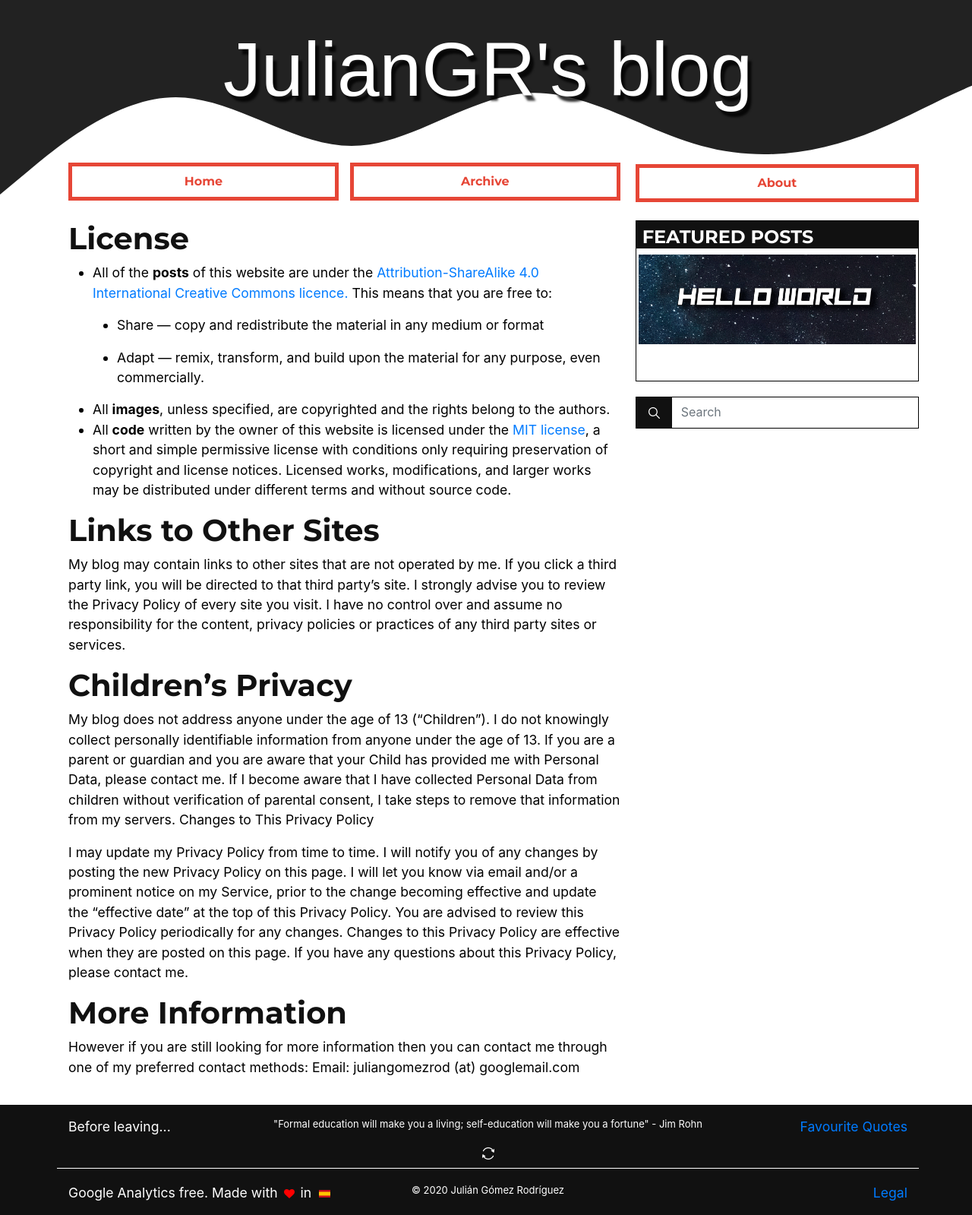
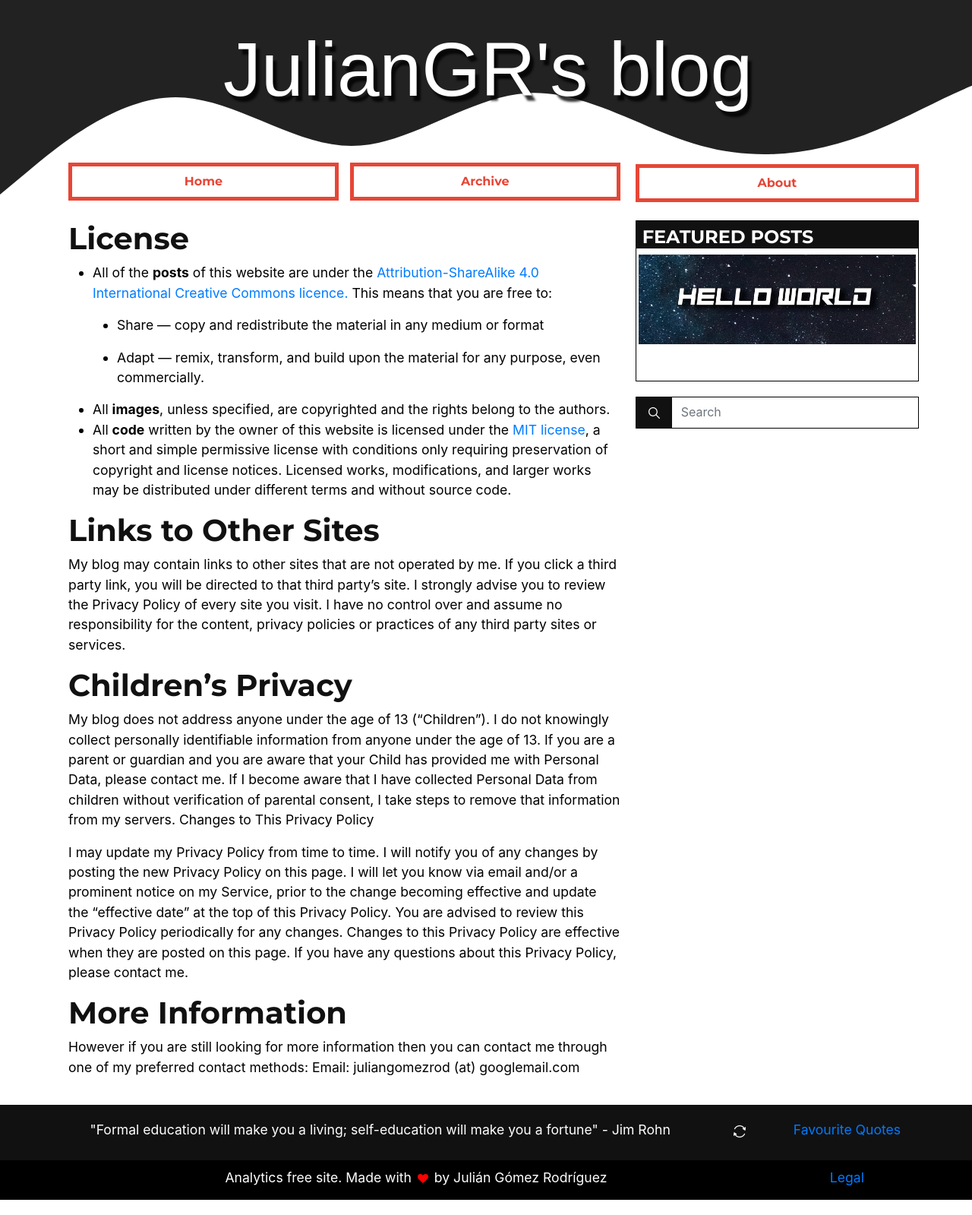
Before and after one commit to JulianGR/JulianGR.github.io, a Jekyll site: the page built from legal.html, in a window 1280 px wide. Shown: the whole page at 76% size. Built offline with Jekyll 4.4.1, drawn with Linux system fonts in a browser that asks for light colours.

Commit message:
final css touch

```diff
--- a/_includes/footer.html
+++ b/_includes/footer.html
@@ -1,57 +1,43 @@
-<footer class="footer">
+<footer id="footer">
+  <div class="footer-top">
     <div class="container">
-
-    <!-- Quotes section -->
-    <div class="row footerRow upperRow">
-      <div class="col-md footer-left">
-        <p>Before leaving...</p>
+      <div class="row">
+        <div class="col-md-9 paddingFooter">
+          <p id="showQuote"></p>
         </div>
-      <div class="col-md-8 footerMiddle">
-          <p id="showQuote"></p>
+        <div class="col-md-1 paddingFooter">
           <button class="refreshQuote" onclick="getQuote();"><img class="imgRefreshQuote" alt="Refresh Quote icon" src="{{ site.baseurl }}/assets/img/refresh.png"></button>
         </div>
-      <div class="col-md footerRight">
+        <div class="col-md-2 paddingFooter">
           <a href="{{ site.baseurl }}/quotes">
             <p>Favourite Quotes</p>
           </a>
         </div>
-
+      </div>
+    </div>
   </div>
 
-
-    <div class="row footerRow lowerRow">
-      <div class="col-md footerLeft" id="madeWith">
-
-        <span>
-          <p>Google Analytics free. Made with</p>
-        </span>
-        <span>
-
-          <i class="heart_sign"><svg fill="red" height="14" width="14" viewBox="0 0 1792 1792">
+  <div class="container">
+    <div class="row">
+      <div class="col-md-10">
+        <div class="paddingFooter">
+          <p>Analytics free site. Made with
+            <i class="icon"><svg fill="red" height="14" width="14" viewBox="0 0 1792 1792">
                 <path
                   d="M896 1664q-26 0-44-18l-624-602q-10-8-27.5-26t-55.5-65.5-68-97.5-53.5-121-23.5-138q0-220 127-344t351-124q62 0 126.5 21.5t120 58 95.5 68.5 76 68q36-36 76-68t95.5-68.5 120-58 126.5-21.5q224 0 351 124t127 344q0 221-229 450l-623 600q-18 18-44 18z">
                 </path>
               </svg></i>
-          <span>
-            <p>in</p>
-          </span>
-        </span>
-        <span>
-          <img src="{{ site.baseurl }}/assets/img/spanishFlag.svg" alt ='spanish Flag' class="spanishFlag">
-        </span>
-
+            by Julián Gómez Rodríguez
+          </p>
         </div>
-
-      <div class="col-md footerMiddle">
-        <p>&copy; 2020 Julián Gómez Rodríguez</p>
       </div>
-
-      <div class="col-md footerRight">
+      <div class="col-md-2">
+        <div class="paddingFooter">
           <a href="{{ site.baseurl }}/legal">
             <p>Legal</p>
           </a>
         </div>
-
+      </div>
     </div>
   </div>
 </footer>
--- a/_includes/head.html
+++ b/_includes/head.html
@@ -86,5 +86,6 @@
       document.head.appendChild(link);
     }
   </script>
-  <link rel="stylesheet" href="{{ site.baseurl }}/assets/css/style.css" />
+  <link rel="stylesheet" href="{{ site.baseurl }}/assets/css/style.css"/>
+  <link rel="stylesheet" href="{{ site.baseurl }}/assets/css/syntaxHighlight.css"/>
 </head>
--- a/assets/css/style.scss
+++ b/assets/css/style.scss
@@ -30,7 +30,7 @@ body {
   #main:after {
     content: "";
     background: $black;
-    top: -10px;
+    top: 5px;
     position: relative;
     display: block;
     width: 100%;
@@ -38,7 +38,8 @@ body {
   }
 
   #sidebar {
-    margin-left: 15px;
+    margin-top: 15px;
+    margin-left: 10px;
     margin-right: 15px;
   }
 
@@ -342,7 +343,7 @@ form {
 }
 
 .wrapperPhoto {
-  margin: 0 auto!important;
+  margin: 0 auto!important !important;
 
   img {
     position: absolute;
@@ -428,16 +429,9 @@ form {
     margin-left: 0;
   }
 }
-//Header: title and background
-//https://getwaves.io/
-//https://codepen.io/supah/pen/prVVOx
-//https://codepen.io/soju22/pen/xxGqJxj
-//https://codepen.io/dev_loop/pen/QWbMmoy
-//https://html-css-js.com/css/generator/text-shadow/
-//https://codepen.io/GeorgePark/pen/MrjbEr
-//https://codepen.io/Trinca/pen/NAvpWa
-//https://codepen.io/peacepostman/pen/jBavvN
-
+/*--------------------------------------------------------------
+Header
+--------------------------------------------------------------*/
 body {
   background-image: url({{ site.baseurl }}/assets/img/header.svg);
   background-repeat: no-repeat;
@@ -498,13 +492,9 @@ body {
     text-decoration: none;
   }
 }
-//BUTTONS
-//buttons inspiration for future css boredom
-//https://css-tricks.com/direction-aware-hover-effects/
-//https://freefrontend.com/css-button-hover-effects/
-//https://codepen.io/davidicus/pen/emgQKJ
-//https://css-tricks.com/ghost-buttons-with-directional-awareness-in-css/
-
+/*--------------------------------------------------------------
+Buttons
+--------------------------------------------------------------*/
 button {
   border: 5px solid $red;
   background: $white;
@@ -517,12 +507,10 @@ button {
   outline: transparent;
   -webkit-transition: background 0.15s ease, color 0.15s ease, box-shadow 0.05s ease;
   transition: background 0.15s ease, color 0.15s ease, box-shadow 0.15s ease;
-  //box-shadow: 8px 8px 0 #555;
 }
 
 .buttonActive {
   background: $red;
-  //box-shadow: 4px 4px 0 #555;
   text-decoration: none;
   color: $white;
 }
@@ -530,11 +518,6 @@ button {
 button:hover {
   color: currentColor;
   background: $red;
-  //  box-shadow: 4px 4px 0 #555;
-}
-
-button:active {
-  //box-shadow: 0 0 0 #555;
 }
 
 a {
@@ -577,54 +560,17 @@ a {
 .gif {
   margin-top: 20px;
 }
-//FOOTER//
-
-footer {
+/*--------------------------------------------------------------
+Footer
+--------------------------------------------------------------*/
+#footer {
   width: 100%;
   margin: 20px 0 0;
+  background: #000;
   padding: 0;
-  position: absolute;
   color: #fff;
-  background: $darkGray;
   overflow: hidden;
   flex-shrink: 0;
-}
-
-.upperRow:after {
-  background: $white;
-  content: "";
-  position: relative;
-  display: block;
-  width: 100%;
-  height: 1px;
-  top: 7.5px;
-}
-
-.heart_sign {
-  margin-left: 3px;
-  margin-right: 3px;
-}
-
-.spanishFlag {
-  width: 15px;
-  margin-left: 5px;
-}
-
-.footerRow {
-  margin-top: 1rem;
-}
-
-.footerLeft {
-  span {
-    display: inline-block;
-  }
-}
-
-.footerMiddle {
-  font-size: small;
-  text-align: center;
-  overflow: hidden;
-  display: inline-block;
 
   .imgRefreshQuote {
     height: 1rem;
@@ -648,6 +594,7 @@ footer {
   }
 
   button:active,
+  button:focus,
   button:visited:focus-within,
   img:active,
   img:focus,
@@ -657,288 +604,23 @@ footer {
   }
 }
 
-button:focus {
-  box-shadow: none!important;
-  outline: 0!important;
+#footer .footer-top {
+  background: #111;
+  padding: 10px 0;
 }
 
-.footerRight {
-  a {
-    text-align: right;
-    float: right;
-  }
+#footer .paddingFooter {
+  text-align: center;
+  padding-top: 10px;
 }
-
-.upperRow {
-  margin-bottom: 1rem;
-  padding-bottom: 10px;
+/*--------------------------------------------------------------
+Icons
+--------------------------------------------------------------*/
+.icon {
+  margin-left: 3px;
+  margin-right: 3px;
+  display: inline-block;
 }
-@media (max-width:768px) {
-  footer {
-    #madeWith,
-    a {
-      text-align: center!important;
-    }
-
-    a {
-      float: none!important;
-    }
-
-    .upperRow {
-      padding-bottom: 15px;
-    }
-  }
-}
-//SYNTAX highlight
-
-.highlight .hll {
-  background-color: #ffc;
-}
-
-.highlight .c {
-  color: #999;
-}
-/* Comment */
-.highlight .err {
-  color: #a00;
-  background-color: #faa;
-}
-/* Error */
-.highlight .k {
-  color: #069;
-}
-/* Keyword */
-.highlight .o {
-  color: #555;
-}
-/* Operator */
-.highlight .cm {
-  color: #09f;
-  font-style: italic;
-}
-/* Comment.Multiline */
-.highlight .cp {
-  color: #099;
-}
-/* Comment.Preproc */
-.highlight .c1 {
-  color: #999;
-}
-/* Comment.Single */
-.highlight .cs {
-  color: #999;
-}
-/* Comment.Special */
-.highlight .gd {
-  background-color: #fcc;
-  border: 1px solid #c00;
-}
-/* Generic.Deleted */
-.highlight .ge {
-  font-style: italic;
-}
-/* Generic.Emph */
-.highlight .gr {
-  color: #f00;
-}
-/* Generic.Error */
-.highlight .gh {
-  color: #030;
-}
-/* Generic.Heading */
-.highlight .gi {
-  background-color: #cfc;
-  border: 1px solid #0c0;
-}
-/* Generic.Inserted */
-.highlight .go {
-  color: #aaa;
-}
-/* Generic.Output */
-.highlight .gp {
-  color: #009;
-}
-/* Generic.Prompt */
-.highlight .gs {}
-/* Generic.Strong */
-.highlight .gu {
-  color: #030;
-}
-/* Generic.Subheading */
-.highlight .gt {
-  color: #9c6;
-}
-/* Generic.Traceback */
-.highlight .kc {
-  color: #069;
-}
-/* Keyword.Constant */
-.highlight .kd {
-  color: #069;
-}
-/* Keyword.Declaration */
-.highlight .kn {
-  color: #069;
-}
-/* Keyword.Namespace */
-.highlight .kp {
-  color: #069;
-}
-/* Keyword.Pseudo */
-.highlight .kr {
-  color: #069;
-}
-/* Keyword.Reserved */
-.highlight .kt {
-  color: #078;
-}
-/* Keyword.Type */
-.highlight .m {
-  color: #f60;
-}
-/* Literal.Number */
-.highlight .s {
-  color: #d44950;
-}
-/* Literal.String */
-.highlight .na {
-  color: #4f9fcf;
-}
-/* Name.Attribute */
-.highlight .nb {
-  color: #366;
-}
-/* Name.Builtin */
-.highlight .nc {
-  color: #0a8;
-}
-/* Name.Class */
-.highlight .no {
-  color: #360;
-}
-/* Name.Constant */
-.highlight .nd {
-  color: #99f;
-}
-/* Name.Decorator */
-.highlight .ni {
-  color: #999;
-}
-/* Name.Entity */
-.highlight .ne {
-  color: #c00;
-}
-/* Name.Exception */
-.highlight .nf {
-  color: #c0f;
-}
-/* Name.Function */
-.highlight .nl {
-  color: #99f;
-}
-/* Name.Label */
-.highlight .nn {
-  color: #0cf;
-}
-/* Name.Namespace */
-.highlight .nt {
-  color: #2f6f9f;
-}
-/* Name.Tag */
-.highlight .nv {
-  color: #033;
-}
-/* Name.Variable */
-.highlight .ow {
-  color: #000;
-}
-/* Operator.Word */
-.highlight .w {
-  color: #bbb;
-}
-/* Text.Whitespace */
-.highlight .mf {
-  color: #f60;
-}
-/* Literal.Number.Float */
-.highlight .mh {
-  color: #f60;
-}
-/* Literal.Number.Hex */
-.highlight .mi {
-  color: #f60;
-}
-/* Literal.Number.Integer */
-.highlight .mo {
-  color: #f60;
-}
-/* Literal.Number.Oct */
-.highlight .sb {
-  color: #c30;
-}
-/* Literal.String.Backtick */
-.highlight .sc {
-  color: #c30;
-}
-/* Literal.String.Char */
-.highlight .sd {
-  color: #c30;
-  font-style: italic;
-}
-/* Literal.String.Doc */
-.highlight .s2 {
-  color: #c30;
-}
-/* Literal.String.Double */
-.highlight .se {
-  color: #c30;
-}
-/* Literal.String.Escape */
-.highlight .sh {
-  color: #c30;
-}
-/* Literal.String.Heredoc */
-.highlight .si {
-  color: #a00;
-}
-/* Literal.String.Interpol */
-.highlight .sx {
-  color: #c30;
-}
-/* Literal.String.Other */
-.highlight .sr {
-  color: #3aa;
-}
-/* Literal.String.Regex */
-.highlight .s1 {
-  color: #c30;
-}
-/* Literal.String.Single */
-.highlight .ss {
-  color: #fc3;
-}
-/* Literal.String.Symbol */
-.highlight .bp {
-  color: #366;
-}
-/* Name.Builtin.Pseudo */
-.highlight .vc {
-  color: #033;
-}
-/* Name.Variable.Class */
-.highlight .vg {
-  color: #033;
-}
-/* Name.Variable.Global */
-.highlight .vi {
-  color: #033;
-}
-/* Name.Variable.Instance */
-.highlight .il {
-  color: #f60;
-}
-/* Literal.Number.Integer.Long */
-//SVG ICONS//
 
 .svg-icon {
   width: 40px;
--- /dev/null
+++ b/assets/css/syntaxHighlight.css
@@ -0,0 +1,307 @@
+.highlight .hll {
+  background-color: #ffc;
+}
+
+.highlight .c {
+  color: #999;
+}
+
+/* Comment */
+.highlight .err {
+  color: #a00;
+  background-color: #faa;
+}
+
+/* Error */
+.highlight .k {
+  color: #069;
+}
+
+/* Keyword */
+.highlight .o {
+  color: #555;
+}
+
+/* Operator */
+.highlight .cm {
+  color: #09f;
+  font-style: italic;
+}
+
+/* Comment.Multiline */
+.highlight .cp {
+  color: #099;
+}
+
+/* Comment.Preproc */
+.highlight .c1 {
+  color: #999;
+}
+
+/* Comment.Single */
+.highlight .cs {
+  color: #999;
+}
+
+/* Comment.Special */
+.highlight .gd {
+  background-color: #fcc;
+  border: 1px solid #c00;
+}
+
+/* Generic.Deleted */
+.highlight .ge {
+  font-style: italic;
+}
+
+/* Generic.Emph */
+.highlight .gr {
+  color: #f00;
+}
+
+/* Generic.Error */
+.highlight .gh {
+  color: #030;
+}
+
+/* Generic.Heading */
+.highlight .gi {
+  background-color: #cfc;
+  border: 1px solid #0c0;
+}
+
+/* Generic.Inserted */
+.highlight .go {
+  color: #aaa;
+}
+
+/* Generic.Output */
+.highlight .gp {
+  color: #009;
+}
+
+/* Generic.Prompt */
+.highlight .gs {}
+
+/* Generic.Strong */
+.highlight .gu {
+  color: #030;
+}
+
+/* Generic.Subheading */
+.highlight .gt {
+  color: #9c6;
+}
+
+/* Generic.Traceback */
+.highlight .kc {
+  color: #069;
+}
+
+/* Keyword.Constant */
+.highlight .kd {
+  color: #069;
+}
+
+/* Keyword.Declaration */
+.highlight .kn {
+  color: #069;
+}
+
+/* Keyword.Namespace */
+.highlight .kp {
+  color: #069;
+}
+
+/* Keyword.Pseudo */
+.highlight .kr {
+  color: #069;
+}
+
+/* Keyword.Reserved */
+.highlight .kt {
+  color: #078;
+}
+
+/* Keyword.Type */
+.highlight .m {
+  color: #f60;
+}
+
+/* Literal.Number */
+.highlight .s {
+  color: #d44950;
+}
+
+/* Literal.String */
+.highlight .na {
+  color: #4f9fcf;
+}
+
+/* Name.Attribute */
+.highlight .nb {
+  color: #366;
+}
+
+/* Name.Builtin */
+.highlight .nc {
+  color: #0a8;
+}
+
+/* Name.Class */
+.highlight .no {
+  color: #360;
+}
+
+/* Name.Constant */
+.highlight .nd {
+  color: #99f;
+}
+
+/* Name.Decorator */
+.highlight .ni {
+  color: #999;
+}
+
+/* Name.Entity */
+.highlight .ne {
+  color: #c00;
+}
+
+/* Name.Exception */
+.highlight .nf {
+  color: #c0f;
+}
+
+/* Name.Function */
+.highlight .nl {
+  color: #99f;
+}
+
+/* Name.Label */
+.highlight .nn {
+  color: #0cf;
+}
+
+/* Name.Namespace */
+.highlight .nt {
+  color: #2f6f9f;
+}
+
+/* Name.Tag */
+.highlight .nv {
+  color: #033;
+}
+
+/* Name.Variable */
+.highlight .ow {
+  color: #000;
+}
+
+/* Operator.Word */
+.highlight .w {
+  color: #bbb;
+}
+
+/* Text.Whitespace */
+.highlight .mf {
+  color: #f60;
+}
+
+/* Literal.Number.Float */
+.highlight .mh {
+  color: #f60;
+}
+
+/* Literal.Number.Hex */
+.highlight .mi {
+  color: #f60;
+}
+
+/* Literal.Number.Integer */
+.highlight .mo {
+  color: #f60;
+}
+
+/* Literal.Number.Oct */
+.highlight .sb {
+  color: #c30;
+}
+
+/* Literal.String.Backtick */
+.highlight .sc {
+  color: #c30;
+}
+
+/* Literal.String.Char */
+.highlight .sd {
+  color: #c30;
+  font-style: italic;
+}
+
+/* Literal.String.Doc */
+.highlight .s2 {
+  color: #c30;
+}
+
+/* Literal.String.Double */
+.highlight .se {
+  color: #c30;
+}
+
+/* Literal.String.Escape */
+.highlight .sh {
+  color: #c30;
+}
+
+/* Literal.String.Heredoc */
+.highlight .si {
+  color: #a00;
+}
+
+/* Literal.String.Interpol */
+.highlight .sx {
+  color: #c30;
+}
+
+/* Literal.String.Other */
+.highlight .sr {
+  color: #3aa;
+}
+
+/* Literal.String.Regex */
+.highlight .s1 {
+  color: #c30;
+}
+
+/* Literal.String.Single */
+.highlight .ss {
+  color: #fc3;
+}
+
+/* Literal.String.Symbol */
+.highlight .bp {
+  color: #366;
+}
+
+/* Name.Builtin.Pseudo */
+.highlight .vc {
+  color: #033;
+}
+
+/* Name.Variable.Class */
+.highlight .vg {
+  color: #033;
+}
+
+/* Name.Variable.Global */
+.highlight .vi {
+  color: #033;
+}
+
+/* Name.Variable.Instance */
+.highlight .il {
+  color: #f60;
+}
+
+/* Literal.Number.Integer.Long */
--- a/legal.html
+++ b/legal.html
@@ -1,7 +1,7 @@
 ---
 layout: default
 sitemap:
-exclude: 'yes'
+  exclude: 'yes'
 ---
 <script>
   document.getElementById("home").classList.remove("buttonActive");
```
Lines whose indentation alone changed are shown as unchanged.
